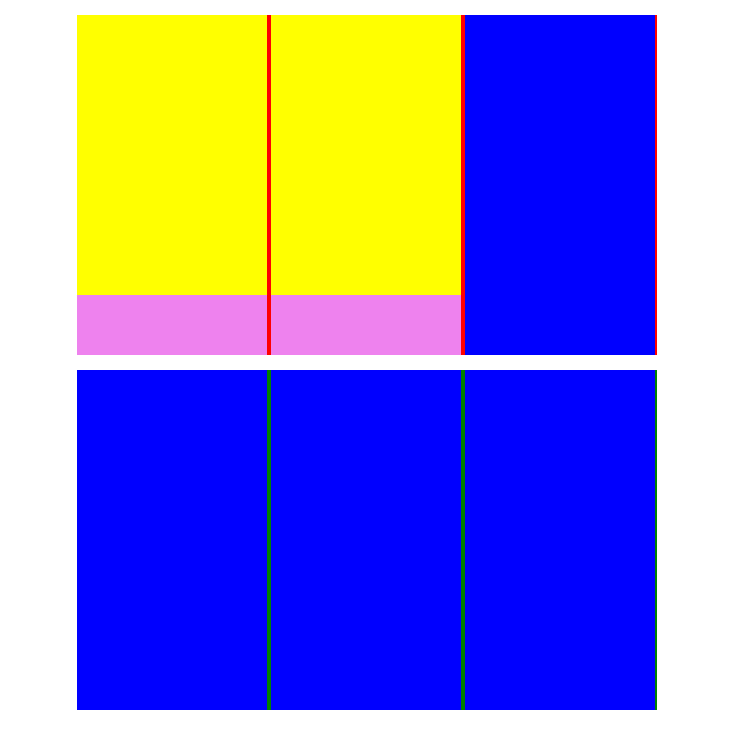
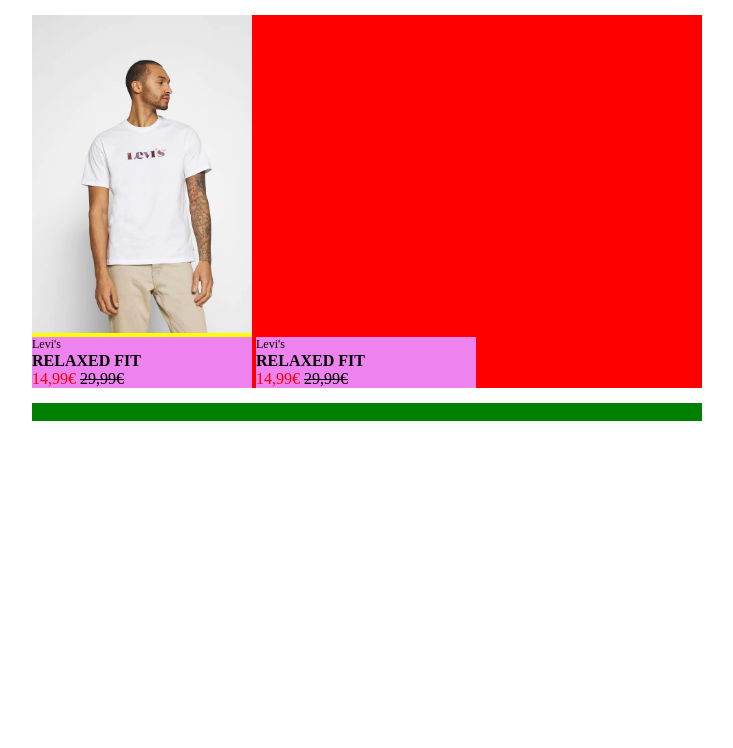
Before and after one commit to amedeo-pasanisi/htmlcss-shop, a plain HTML site: page index.html in a window 1280 px wide. Shown: the whole page, without its empty margins (273-1006 px from the left). Drawn offline with Linux system fonts and the light colour scheme.

Commit message:
inserimento prima immagine e testo

```diff
--- a/css/style.css
+++ b/css/style.css
@@ -6,8 +6,7 @@
 
 /* spazio righe */
 .riga{
-    height: 340px;
-    width: 580px;
+    width: 670px;
     margin: 15px auto;
 }
 
@@ -20,25 +19,54 @@
 }
 /* fine spazio righe */
 
+.prodotto,.immagine,.testo{
+    width: 220px;
+}
+
 /* spazio prodotto */
 .prodotto{
     display: inline-block;
-    height: 340px;
     background-color: blue;
 }
 /* fine spazio prodotto */
 
 .prodotto,.immagine,.testo{
-    width: 190px;
+    width: 220px;
 }
-/* spazio immagine e testo */
+
+/* spazio immagine*/
 .immagine{
-    height: 280px;
     background-color: yellow;
 }
 
+.immagine img{
+    width: 220px;
+    object-fit
+}
+/* fine spazio immagine*/
+
+/* spazio testo*/
 .testo{
-    height:60px;
     background-color: violet;
 }
-/* fine spazio immagine e testo */
+
+.marca{
+    font-size: 12px;
+}
+
+.nome{
+    text-transform:uppercase;
+    font-weight: bold;
+}
+
+.prezzo,.sconto{
+    display: inline-block;
+}
+
+.prezzo{
+    color: red;
+}
+
+.sconto{
+    text-decoration: line-through;
+}
--- a/index.html
+++ b/index.html
@@ -13,10 +13,13 @@
         <!-- riga 1 in cui inserire prodotto 1, 2 e 3 -->
         <div class="prodotto">
             <div class="immagine">
-
+                <img src="img/1.webp" alt="">
             </div>
             <div class="testo">
-
+                <div class="marca">Levi's</div>
+                <div class="nome">Relaxed fit</div>
+                <span class="prezzo">14,99€</span>
+                <span class="sconto">29,99€</span>
             </div>
         </div>
         <div class="prodotto">
@@ -24,7 +27,10 @@
 
             </div>
             <div class="testo">
-
+                <div class="marca">Levi's</div>
+                <div class="nome">Relaxed fit</div>
+                <span class="prezzo">14,99€</span>
+                <span class="sconto">29,99€</span>
             </div>
         </div>
         <div class="prodotto">
```
